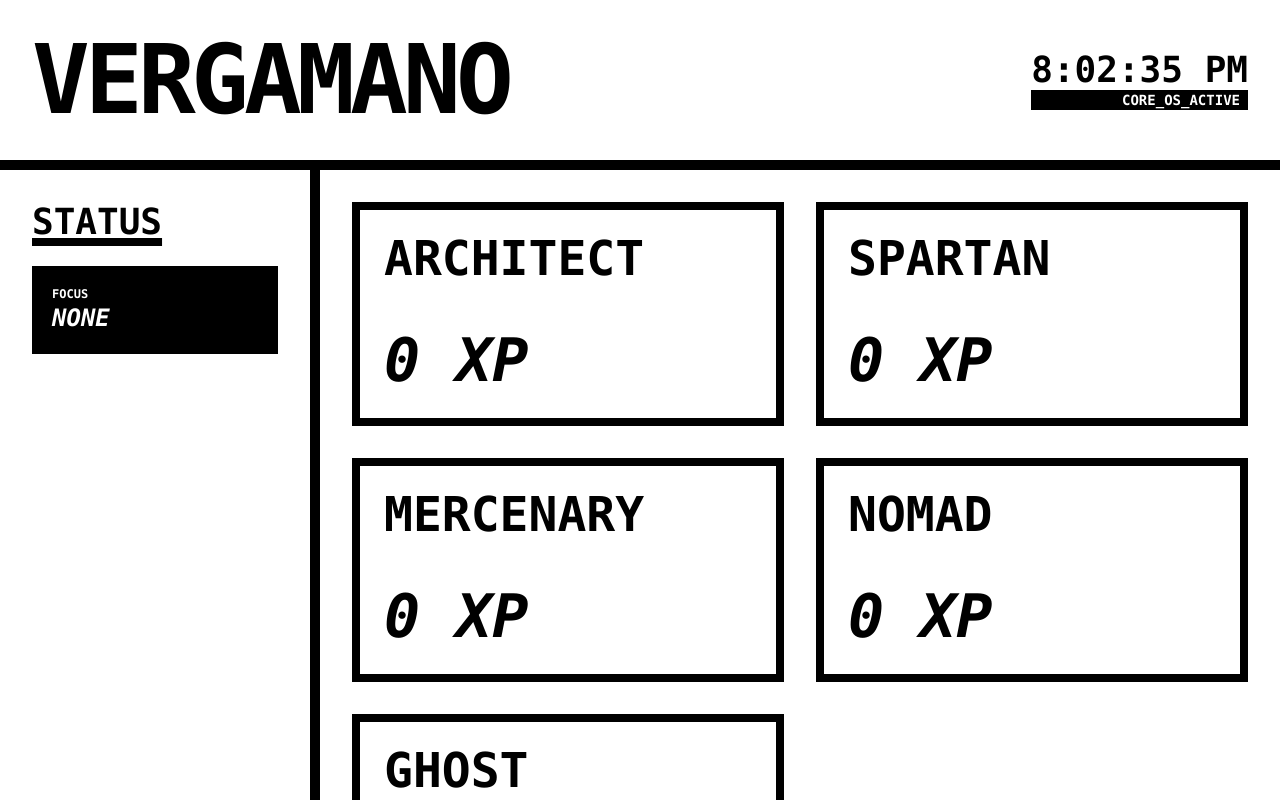
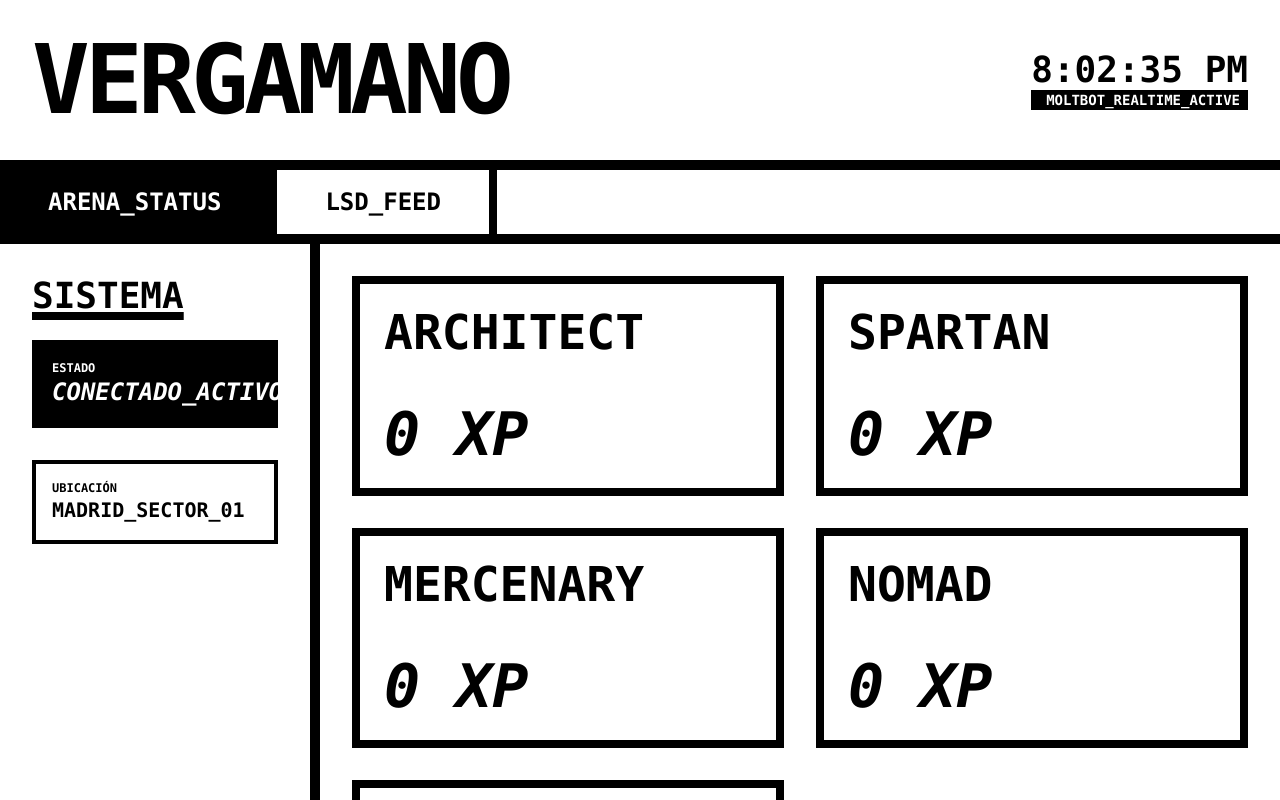
Before and after one commit to RafaIS11/Vergamano-Core, a React (Vite) app: page / in a window 1280 px wide. Shown: the top 800 px of the page. Built offline with nearby package versions, Linux system fonts and the light colour scheme; no server answers; the database is empty.

Commit message:
feat: inyectar motor Moltbot (LSDFeed + App Sync)

```diff
--- a/src/App.tsx
+++ b/src/App.tsx
@@ -1,11 +1,13 @@
 import React, { useState, useEffect } from 'react';
 import { supabase } from './lib/supabase';
+import { LSDFeed } from './components/vergamano/LSDFeed';
 
 function App() {
   const [currentTime, setCurrentTime] = useState(new Date());
   const [xpState, setXpState] = useState({
     architect: 0, spartan: 0, mercenary: 0, nomad: 0, ghost: 0
   });
+  const [activeTab, setActiveTab] = useState<'status' | 'lsd'>('status');
   const [activePower, setActivePower] = useState<string | null>(null);
 
   useEffect(() => {
@@ -60,20 +62,41 @@ function App() {
         <h1 className="text-8xl font-black tracking-tighter">VERGAMANO</h1>
         <div className="text-right">
           <p className="text-4xl font-black">{currentTime.toLocaleTimeString()}</p>
-          <p className="text-sm font-bold bg-black text-white px-2">CORE_OS_ACTIVE</p>
+          <p className="text-sm font-bold bg-black text-white px-2">MOLTBOT_REALTIME_ACTIVE</p>
         </div>
       </header>
 
+      <nav className="border-b-[10px] border-black flex">
+        <button
+          onClick={() => setActiveTab('status')}
+          className={`px-12 py-4 text-2xl font-black border-r-8 border-black ${activeTab === 'status' ? 'bg-black text-white' : 'bg-white'}`}
+        >
+          ARENA_STATUS
+        </button>
+        <button
+          onClick={() => setActiveTab('lsd')}
+          className={`px-12 py-4 text-2xl font-black border-r-8 border-black ${activeTab === 'lsd' ? 'bg-black text-white' : 'bg-white'}`}
+        >
+          LSD_FEED
+        </button>
+      </nav>
+
       <main className="grid grid-cols-12 min-h-screen">
         <aside className="col-span-3 border-r-[10px] border-black p-8">
-          <h2 className="text-4xl font-black mb-6 underline decoration-8">STATUS</h2>
-          <div className="border-4 border-black p-4 bg-black text-white">
-            <p className="text-xs font-bold uppercase">Focus</p>
-            <p className="text-2xl font-black italic">{activePower || 'NONE'}</p>
+          <h2 className="text-4xl font-black mb-6 underline decoration-8">SISTEMA</h2>
+          <div className="border-4 border-black p-4 bg-black text-white mb-8">
+            <p className="text-xs font-bold uppercase">Estado</p>
+            <p className="text-2xl font-black italic">CONECTADO_ACTIVO</p>
+          </div>
+          <div className="border-4 border-black p-4">
+            <p className="text-xs font-bold uppercase">Ubicación</p>
+            <p className="text-xl font-bold">MADRID_SECTOR_01</p>
           </div>
         </aside>
 
-        <section className="col-span-9 p-8 grid grid-cols-1 md:grid-cols-2 gap-8">
+        <section className="col-span-9 p-8">
+          {activeTab === 'status' ? (
+            <div className="grid grid-cols-1 md:grid-cols-2 gap-8">
               {powers.map((power) => (
                 <div
                   key={power.id}
@@ -89,11 +112,15 @@ function App() {
                       onClick={(e) => { e.stopPropagation(); triggerAction(power.id); }}
                       className="w-full mt-6 bg-red-600 text-white p-4 font-black text-2xl border-4 border-white"
                     >
-                  PUSH_PROGRESS (+10)
+                      MAX_SKILL_UP (+10)
                     </button>
                   )}
                 </div>
               ))}
+            </div>
+          ) : (
+            <LSDFeed />
+          )}
         </section>
       </main>
     </div>
--- /dev/null
+++ b/src/components/vergamano/LSDFeed.tsx
@@ -0,0 +1,77 @@
+import React, { useEffect, useState } from 'react';
+import { supabase } from '../../lib/supabase';
+
+interface FeedItem {
+  id: string;
+  title: string;
+  url: string;
+  category: string;
+  created_at: string;
+}
+
+export const LSDFeed: React.FC = () => {
+  const [items, setItems] = useState<FeedItem[]>([]);
+  const [loading, setLoading] = useState(true);
+
+  useEffect(() => {
+    const fetchFeed = async () => {
+      const { data, error } = await supabase
+        .from('content_feed')
+        .select('*')
+        .order('created_at', { ascending: false });
+
+      if (!error && data) {
+        setItems(data);
+      }
+      setLoading(false);
+    };
+
+    fetchFeed();
+
+    const channel = supabase.channel('feed_sync')
+      .on('postgres_changes', { event: 'INSERT', schema: 'public', table: 'content_feed' },
+      (payload) => {
+        setItems(prev => [payload.new as FeedItem, ...prev]);
+      }).subscribe();
+
+    return () => { supabase.removeChannel(channel); };
+  }, []);
+
+  if (loading) return <div className="text-2xl font-black animate-pulse">[BUSCANDO_DOPAMINA_UTIL...]</div>;
+
+  return (
+    <div className="space-y-8">
+      <div className="flex justify-between items-end border-b-8 border-black pb-4">
+        <h2 className="text-6xl font-black italic">LSD_FEED</h2>
+        <span className="text-2xl font-bold bg-black text-white px-4">{items.length} ITEMS</span>
+      </div>
+
+      <div className="grid gap-6">
+        {items.length === 0 ? (
+          <div className="border-4 border-dashed border-black p-12 text-center text-xl font-bold italic text-gray-400">
+            [FEED VACÍO // MOLTBOT ESTÁ BUSCANDO...]
+          </div>
+        ) : (
+          items.map(item => (
+            <a
+              key={item.id}
+              href={item.url}
+              target="_blank"
+              rel="noopener noreferrer"
+              className="group border-4 border-black p-6 hover:bg-black hover:text-white transition-all block"
+            >
+              <div className="flex justify-between items-start">
+                <span className="text-xs font-bold bg-black text-white px-2 group-hover:bg-white group-hover:text-black uppercase">
+                  {item.category}
+                </span>
+                <span className="text-[10px] font-mono">{new Date(item.created_at).toLocaleDateString()}</span>
+              </div>
+              <h3 className="text-3xl font-black mt-2 leading-none uppercase">{item.title}</h3>
+              <p className="text-xs mt-4 underline group-hover:text-red-500">VER_CONTENIDO_AHORA →</p>
+            </a>
+          ))
+        )}
+      </div>
+    </div>
+  );
+};
```
Lines whose indentation alone changed are shown as unchanged.
